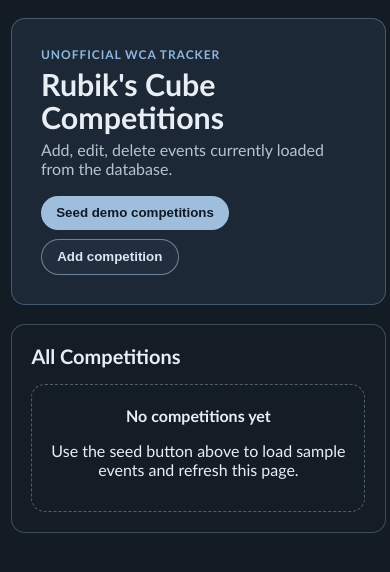
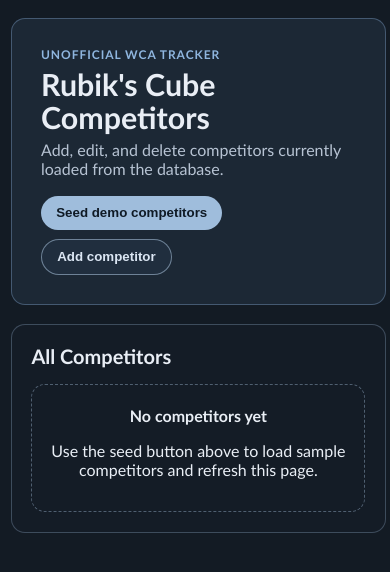
Before and after one commit to 24wangj/cs-348-project, a Flask app: page / in a window 390 px wide. Shown: the top 572 px of the page. Run offline with Flask 3, Linux system fonts and the light colour scheme.

Commit message:
Competitions -> Competitors

```diff
--- a/app.py
+++ b/app.py
@@ -1,5 +1,3 @@
-
-import datetime
 
 from flask import Flask, jsonify, render_template, request
 from flask_sqlalchemy import SQLAlchemy
@@ -9,61 +7,58 @@ app.config["SQLALCHEMY_DATABASE_URI"] = "sqlite:///app.db"
 app.config["SQLALCHEMY_TRACK_MODIFICATIONS"] = False
 db = SQLAlchemy(app)
 
-class Competition(db.Model):
+class Competitor(db.Model):
     id = db.Column(db.Integer, primary_key=True)
     name = db.Column(db.String(150), nullable=False)
     city = db.Column(db.String(150), nullable=False)
     state = db.Column(db.String(150), nullable=False)
-    date = db.Column(db.Date)
 
     def __repr__(self):
-        return f"<Competition {self.id}: {self.name}>"
+        return f"<Competitor {self.id}: {self.name}>"
 
 @app.route('/')
 def index():
-    competitions = Competition.query.order_by(Competition.id.asc()).all()
-    return render_template('index.html', competitions=competitions)
+    competitors = Competitor.query.order_by(Competitor.id.asc()).all()
+    return render_template('index.html', competitors=competitors)
 
 
 @app.route('/seed', methods=['GET', 'POST'])
 def seed():
-    db.session.query(Competition).delete()
-    if Competition.query.count() == 0:
-        db.session.add(Competition(name='Best in West Lafayette', city='French Lick', state='Indiana', date=datetime.date.today()))
-        db.session.add(Competition(name='Holy Airball', city='Columbus', state='Ohio', date=datetime.date.today()))
+    db.session.query(Competitor).delete()
+    if Competitor.query.count() == 0:
+        db.session.add(Competitor(name='Luke Carrot', city='West Lafayette', state='Indiana'))
+        db.session.add(Competitor(name='Matty Hiroto Inaba', city='Columbus', state='Ohio'))
+        db.session.add(Competitor(name='Lil Bro', city='Columbus', state='Indiana'))
         db.session.commit()
 
     if request.method == 'POST':
-        total = Competition.query.count()
+        total = Competitor.query.count()
         return jsonify({"total": total})
 
-    return 'Seed complete. Visit / to view competitions.'
+    return 'Seed complete. Visit / to view competitors.'
 
-@app.route('/add_comp', methods=['POST'])
-def add_comp():
+@app.route('/add_competitor', methods=['POST'])
+def add_competitor():
     data = request.get_json() or {}
-    competition_date = datetime.datetime.strptime(data["date"], "%Y-%m-%d").date()
-    competition = Competition(
+    competitor = Competitor(
         name=data["name"],
         city=data["city"],
         state=data["state"],
-        date=competition_date,
     )
-    db.session.add(competition)
+    db.session.add(competitor)
     db.session.commit()
     return jsonify({
-        "id": competition.id,
-        "name": competition.name,
-        "city": competition.city,
-        "state": competition.state,
-        "date": competition.date.isoformat() if competition.date else "",
+        "id": competitor.id,
+        "name": competitor.name,
+        "city": competitor.city,
+        "state": competitor.state,
     }), 201
 
-@app.route('/delete_comp', methods=['DELETE'])
-def delete_comp():
+@app.route('/delete_competitor', methods=['DELETE'])
+def delete_competitor():
     data = request.get_json() or {}
-    competition_id = data["id"]
-    db.session.delete(db.session.query(Competition).filter(Competition.id == competition_id).first())
+    competitor_id = data["id"]
+    db.session.delete(db.session.query(Competitor).filter(Competitor.id == competitor_id).first())
     db.session.commit()
 
     return jsonify({}), 201
--- a/templates/base.html
+++ b/templates/base.html
@@ -4,7 +4,7 @@
 <head>
     <meta charset="UTF-8">
     <meta name="viewport" content="width=device-width, initial-scale=1.0">
-    <title>{% block title %}Rubik's Cube Competitions{% endblock %}</title>
+    <title>{% block title %}Rubik's Cube Competitors{% endblock %}</title>
     <link rel="stylesheet" href="{{ url_for('static', filename='css/main.css') }}">
     {% block head_extra %}{% endblock %}
 </head>
--- a/templates/index.html
+++ b/templates/index.html
@@ -1,22 +1,22 @@
 {% extends "base.html" %}
 
-{% block title %}All Competitions{% endblock %}
+{% block title %}All Competitors{% endblock %}
 
 {% block body %}
 <main class="page">
     <header class="hero">
         <p class="kicker">Unofficial WCA Tracker</p>
-        <h1>Rubik's Cube Competitions</h1>
-        <p class="subtitle">Add, edit, delete events currently loaded from the database.</p>
+        <h1>Rubik's Cube Competitors</h1>
+        <p class="subtitle">Add, edit, and delete competitors currently loaded from the database.</p>
         <div class="hero-actions">
-            <button class="seed-button" id="seed-btn" type="button">Seed demo competitions</button>
-            <button class="add-button" id="add-btn" type="button">Add competition</button>
+            <button class="seed-button" id="seed-btn" type="button">Seed demo competitors</button>
+            <button class="add-button" id="add-btn" type="button">Add competitor</button>
         </div>
 
-        <form class="add-form hidden" id="add-form" aria-label="Add competition form">
+        <form class="add-form hidden" id="add-form" aria-label="Add competitor form">
             <label>
-                Competition Name
-                <input id="add-name" type="text" placeholder="Spring Open 2026" required>
+                Competitor Name
+                <input id="add-name" type="text" placeholder="Ava Kim" required>
             </label>
             <label>
                 City
@@ -26,43 +26,36 @@
                 State
                 <input id="add-state" type="text" placeholder="Indiana" required>
             </label>
-            <label>
-                Date
-                <input id="add-date" type="text" placeholder="1999-12-01" required>
-            </label>
             <div class="form-actions">
                 <button class="submit-button" type="submit">Save</button>
             </div>
         </form>
     </header>
 
-    <section class="panel" aria-label="Competitions list">
+    <section class="panel" aria-label="Competitors list">
         <div class="panel-head">
-            <h2>All Competitions</h2>
+            <h2>All Competitors</h2>
         </div>
 
-        {% if competitions %}
+        {% if competitors %}
         <div class="table-wrap">
-            <table class="competition-table">
+            <table class="competitor-table">
                 <thead>
                     <tr>
                         <th scope="col">ID</th>
-                        <th scope="col">Competition</th>
+                        <th scope="col">Competitor</th>
                         <th scope="col">City</th>
                         <th scope="col">State</th>
-                        <th scope="col">Date</th>
                     </tr>
                 </thead>
                 <tbody>
-                    {% for competition in competitions %}
-                    <tr class="competition-row" data-id="{{ competition.id }}" data-name="{{ competition.name }}"
-                        data-city="{{ competition.city }}" data-state="{{ competition.state }}"
-                        data-date="{{ competition.date }}">
-                        <td>{{ competition.id }}</td>
-                        <td>{{ competition.name }}</td>
-                        <td>{{ competition.city }}</td>
-                        <td>{{ competition.state }}</td>
-                        <td>{{ competition.date }}</td>
+                    {% for competitor in competitors %}
+                    <tr class="competitor-row" data-id="{{ competitor.id }}" data-name="{{ competitor.name }}"
+                        data-city="{{ competitor.city }}" data-state="{{ competitor.state }}">
+                        <td>{{ competitor.id }}</td>
+                        <td>{{ competitor.name }}</td>
+                        <td>{{ competitor.city }}</td>
+                        <td>{{ competitor.state }}</td>
                     </tr>
                     {% endfor %}
                 </tbody>
@@ -70,17 +63,17 @@
         </div>
 
         <section class="delete-panel hidden" id="delete-panel" aria-live="polite">
-            <p class="delete-title">Selected competition</p>
-            <p id="selected-competition">Click any competition row to manage it.</p>
+            <p class="delete-title">Selected competitor</p>
+            <p id="selected-competitor">Click any competitor row to manage it.</p>
             <div class="delete-actions">
-                <button class="delete-button" id="delete-btn" type="button" disabled>Delete competition</button>
+                <button class="delete-button" id="delete-btn" type="button" disabled>Delete competitor</button>
                 <button class="cancel-button" id="cancel-delete-btn" type="button" disabled>Cancel</button>
             </div>
         </section>
         {% else %}
         <div class="empty-state">
-            <h3>No competitions yet</h3>
-            <p>Use the seed button above to load sample events and refresh this page.</p>
+            <h3>No competitors yet</h3>
+            <p>Use the seed button above to load sample competitors and refresh this page.</p>
         </div>
         {% endif %}
     </section>
@@ -91,11 +84,11 @@
     const addBtn = document.getElementById("add-btn");
     const addForm = document.getElementById("add-form");
     const deletePanel = document.getElementById("delete-panel");
-    const selectedCompetition = document.getElementById("selected-competition");
+    const selectedCompetitor = document.getElementById("selected-competitor");
     const deleteBtn = document.getElementById("delete-btn");
     const cancelDeleteBtn = document.getElementById("cancel-delete-btn");
 
-    let selectedCompetitionId = null;
+    let selectedCompetitorId = null;
 
     seedBtn.addEventListener("click", async () => {
         seedBtn.disabled = true;
@@ -123,13 +116,13 @@
         addForm.classList.toggle("hidden");
     });
 
-    function bindCompetitionRow(row) {
+    function bindCompetitorRow(row) {
         row.addEventListener("click", () => {
-            document.querySelectorAll(".competition-row").forEach((r) => r.classList.remove("row-selected"));
+            document.querySelectorAll(".competitor-row").forEach((r) => r.classList.remove("row-selected"));
             row.classList.add("row-selected");
 
-            selectedCompetitionId = row.dataset.id;
-            selectedCompetition.textContent = `${row.dataset.name} (${row.dataset.city}, ${row.dataset.state}, ${row.dataset.date})`;
+            selectedCompetitorId = row.dataset.id;
+            selectedCompetitor.textContent = `${row.dataset.name} (${row.dataset.city}, ${row.dataset.state})`;
             deletePanel.classList.remove("hidden");
             deleteBtn.disabled = false;
             cancelDeleteBtn.disabled = false;
@@ -142,17 +135,15 @@
         const name = document.getElementById("add-name").value.trim();
         const city = document.getElementById("add-city").value.trim();
         const state = document.getElementById("add-state").value.trim();
-        const date = document.getElementById("add-date").value.trim();
 
         const payload = {
             name: name,
             city: city,
-            state: state,
-            date: date
+            state: state
         };
 
         try {
-            const response = await fetch("/add_comp", {
+            const response = await fetch("/add_competitor", {
                 method: "POST",
                 headers: {
                     "Content-Type": "application/json"
@@ -169,20 +160,20 @@
         }
     });
 
-    document.querySelectorAll(".competition-row").forEach((row) => bindCompetitionRow(row));
+    document.querySelectorAll(".competitor-row").forEach((row) => bindCompetitorRow(row));
 
     deleteBtn?.addEventListener("click", async () => {
-        if (!selectedCompetitionId) {
+        if (!selectedCompetitorId) {
             return;
         }
 
         try {
-            const response = await fetch("/delete_comp", {
+            const response = await fetch("/delete_competitor", {
                 method: "DELETE",
                 headers: {
                     "Content-Type": "application/json"
                 },
-                body: JSON.stringify({ id: selectedCompetitionId })
+                body: JSON.stringify({ id: selectedCompetitorId })
             });
 
             if (!response.ok) {
@@ -195,11 +186,11 @@
     });
 
     cancelDeleteBtn?.addEventListener("click", () => {
-        selectedCompetitionId = null;
+        selectedCompetitorId = null;
         deletePanel.classList.add("hidden");
         deleteBtn.disabled = true;
         cancelDeleteBtn.disabled = true;
-        document.querySelectorAll(".competition-row").forEach((r) => r.classList.remove("row-selected"));
+        document.querySelectorAll(".competitor-row").forEach((r) => r.classList.remove("row-selected"));
     });
 </script>
 {% endblock %}
```
Also changed, not shown: static/css/main.css (+11 -11 lines).
